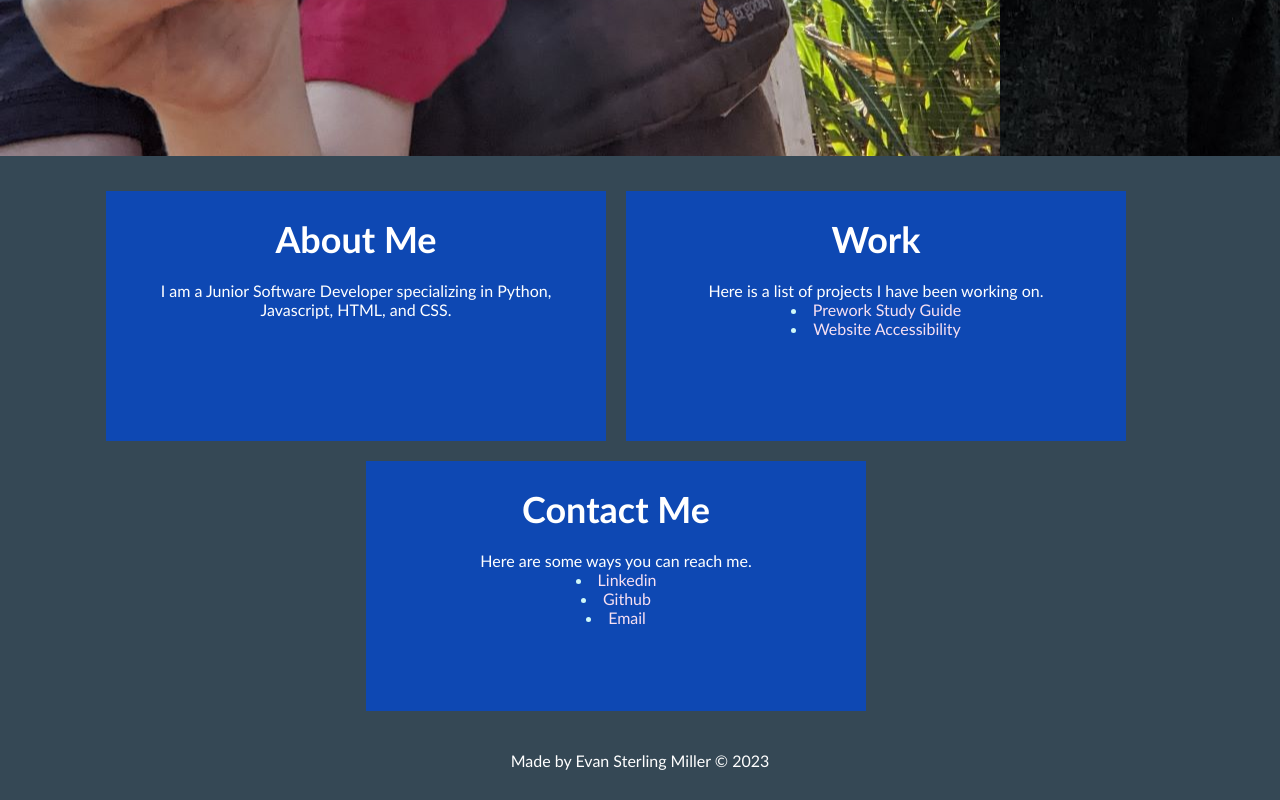
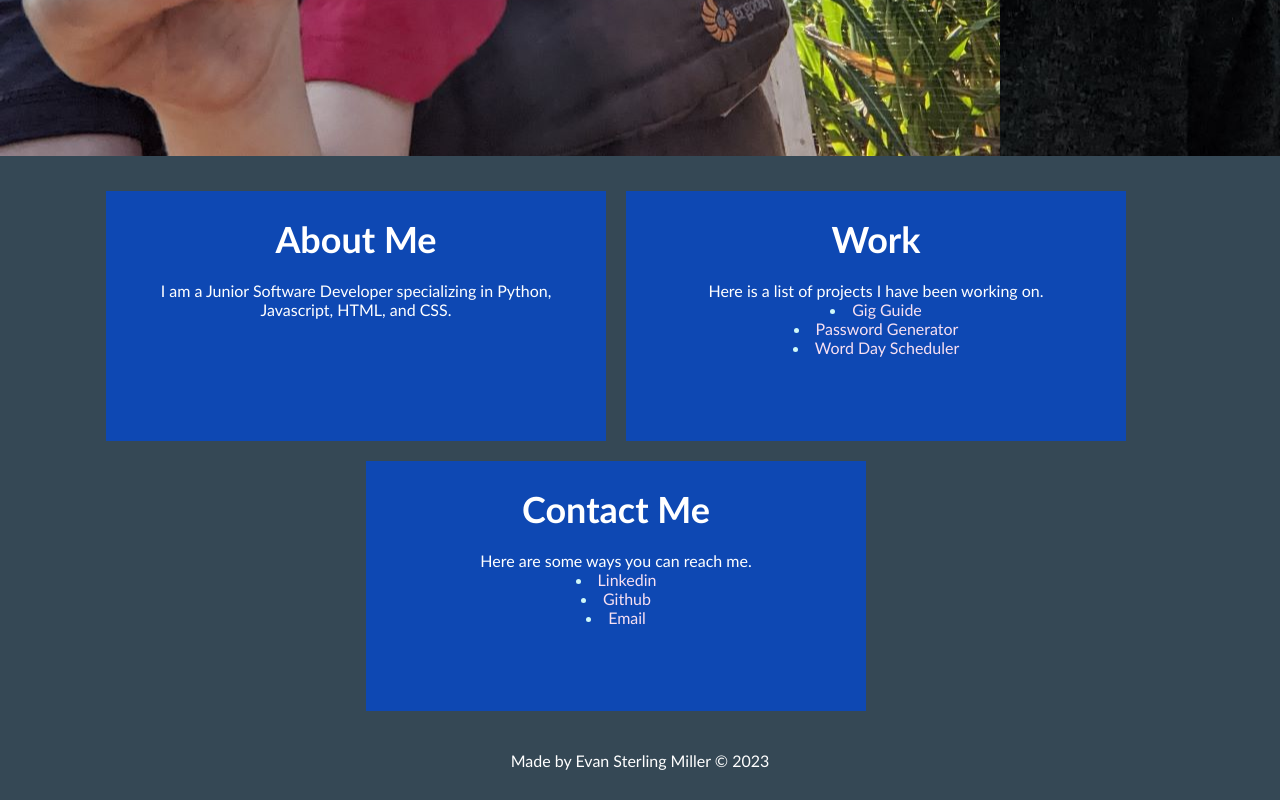
Before and after one commit to EvanSterlingMiller/My_Portfolio, a plain HTML site: page index.html in a window 1280 px wide. Shown: the part 741-1541 px from the top of the page. Drawn offline with Linux system fonts and the light colour scheme.

Commit message:
updated the projects

```diff
--- a/index.html
+++ b/index.html
@@ -43,11 +43,14 @@
             <p>
                 Here is a list of projects I have been working on.
                 <li>
-                    <a href="https://github.com/EvanSterlingMiller/prework-study-guide">Prework Study Guide</a>
-                  </li>
-                  <li>
-                    <a href="https://github.com/EvanSterlingMiller/Challenge1-Horiseon">Website Accessibility</a>
-                  </li>
+                  <a href="https://github.com/EvanSterlingMiller/Gig_Guide">Gig Guide</a>
+                </li>
+                <li>
+                  <a href="https://github.com/EvanSterlingMiller/Password_Generator">Password Generator</a>
+                </li>
+                <li>
+                  <a href="https://github.com/EvanSterlingMiller/work_day_scheduler">Word Day Scheduler</a>
+                </li>
             </p>
           </div>
         </section>
```
